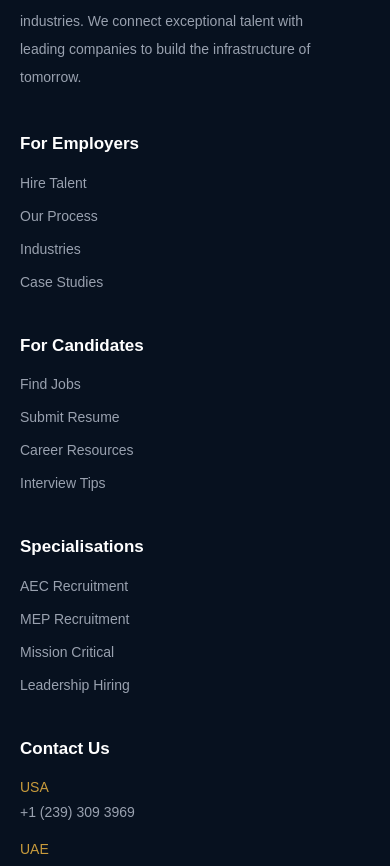
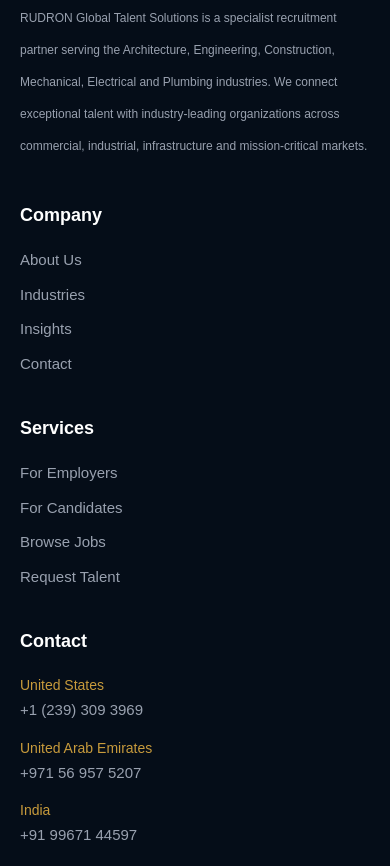
Before and after one commit to Sonu080195/trinex-website2, a Next.js app: page /about in a window 390 px wide. Shown: the part 4105-4971 px from the top of the page. Built offline with nearby package versions, Linux system fonts and the light colour scheme.

Commit message:
Updated website

```diff
--- a/components/Footer.tsx
+++ b/components/Footer.tsx
@@ -1,118 +1,128 @@
 import Link from "next/link";
 
 export default function Footer() {
+  return (
+    <footer className="bg-[#050D18] border-t border-white/5">
 
-  return (
+      <div className="max-w-7xl mx-auto px-5 sm:px-6 lg:px-6">
 
-    <footer className="bg-[#07111F] px-5 sm:px-6 lg:px-18 pt-12 sm:pt-14 lg:pt-16 pb-6 sm:pb-8">
+        {/* TOP */}
+        <div className="py-12 sm:py-14 lg:py-16 border-b border-white/10">
 
-      <div className="max-w-7xl mx-auto">
-
-        {/* TOP GRID */}
-        <div className="grid grid-cols-1 sm:grid-cols-2 lg:grid-cols-5 gap-y-10 sm:gap-y-12 gap-x-8 border-b border-white/10 pb-10 sm:pb-12">
+          <div className="grid grid-cols-1 md:grid-cols-2 lg:grid-cols-5 gap-10 lg:gap-8">
 
             {/* BRAND */}
-          <div className="lg:col-span-1">
+            <div className="lg:col-span-2">
 
-            {/* LOGO */}
               <img
                 src="/images/TRINEX Logo.png"
                 alt="RUDRON"
-              className="w-[135px] sm:w-[150px] mb-4 sm:mb-5"
+                className="w-[150px] sm:w-[170px] mb-5"
               />
 
-            {/* TEXT */}
-            <p className="text-gray-400 leading-7 text-[14px] sm:text-[15px] max-w-[320px]">
+              <div className="inline-flex items-center bg-[#C89B3C]/10 border border-[#C89B3C]/20 rounded-full px-4 py-2 mb-5">
 
-              RUDRON Global Talent Solutions is a specialist recruitment firm
-              focused on the AEC & MEP industries. We connect exceptional talent
-              with leading companies to build the infrastructure of tomorrow.
+                <p className="text-[#C89B3C] text-[11px] uppercase tracking-[2px] font-medium">
+
+                  Serving USA • UAE • India
 
                 </p>
 
               </div>
 
-          {/* EMPLOYERS */}
+              <p className="text-gray-400 text-[12px] leading-8 max-w-[480px]">
+
+                RUDRON Global Talent Solutions is a specialist recruitment
+                partner serving the Architecture, Engineering,
+                Construction, Mechanical, Electrical and Plumbing industries.
+                We connect exceptional talent with industry-leading
+                organizations across commercial, industrial,
+                infrastructure and mission-critical markets.
+
+              </p>
+
+            </div>
+
+            {/* COMPANY */}
             <div>
 
-            <h3 className="text-white text-[17px] sm:text-lg font-semibold mb-4 sm:mb-5">
-              For Employers
+              <h3 className="text-white text-[18px] font-semibold mb-5">
+
+                Company
+
               </h3>
 
-            <div className="flex flex-col gap-3 text-[14px] sm:text-[15px]">
+              <div className="flex flex-col gap-3 text-[15px]">
 
-              <Link href="#" className="text-gray-400 hover:text-white transition">
-                Hire Talent
+                <Link
+                  href="/about"
+                  className="text-gray-400 hover:text-white transition"
+                >
+                  About Us
                 </Link>
 
-              <Link href="#" className="text-gray-400 hover:text-white transition">
-                Our Process
-              </Link>
-
-              <Link href="#" className="text-gray-400 hover:text-white transition">
+                <Link
+                  href="/industries"
+                  className="text-gray-400 hover:text-white transition"
+                >
                   Industries
                 </Link>
 
-              <Link href="#" className="text-gray-400 hover:text-white transition">
-                Case Studies
+                <Link
+                  href="/insights"
+                  className="text-gray-400 hover:text-white transition"
+                >
+                  Insights
+                </Link>
+
+                <Link
+                  href="/contact"
+                  className="text-gray-400 hover:text-white transition"
+                >
+                  Contact
                 </Link>
 
               </div>
 
             </div>
 
-          {/* CANDIDATES */}
+            {/* SERVICES */}
             <div>
 
-            <h3 className="text-white text-[17px] sm:text-lg font-semibold mb-4 sm:mb-5">
-              For Candidates
+              <h3 className="text-white text-[18px] font-semibold mb-5">
+
+                Services
+
               </h3>
 
-            <div className="flex flex-col gap-3 text-[14px] sm:text-[15px]">
+              <div className="flex flex-col gap-3 text-[15px]">
 
-              <Link href="#" className="text-gray-400 hover:text-white transition">
-                Find Jobs
+                <Link
+                  href="/employers"
+                  className="text-gray-400 hover:text-white transition"
+                >
+                  For Employers
                 </Link>
 
-              <Link href="#" className="text-gray-400 hover:text-white transition">
-                Submit Resume
+                <Link
+                  href="/candidates"
+                  className="text-gray-400 hover:text-white transition"
+                >
+                  For Candidates
                 </Link>
 
-              <Link href="#" className="text-gray-400 hover:text-white transition">
-                Career Resources
+                <Link
+                  href="/jobs"
+                  className="text-gray-400 hover:text-white transition"
+                >
+                  Browse Jobs
                 </Link>
 
-              <Link href="#" className="text-gray-400 hover:text-white transition">
-                Interview Tips
-              </Link>
-
-            </div>
-
-          </div>
-
-          {/* SPECIALISATIONS */}
-          <div>
-
-            <h3 className="text-white text-[17px] sm:text-lg font-semibold mb-4 sm:mb-5">
-              Specialisations
-            </h3>
-
-            <div className="flex flex-col gap-3 text-[14px] sm:text-[15px]">
-
-              <Link href="#" className="text-gray-400 hover:text-white transition">
-                AEC Recruitment
-              </Link>
-
-              <Link href="#" className="text-gray-400 hover:text-white transition">
-                MEP Recruitment
-              </Link>
-
-              <Link href="#" className="text-gray-400 hover:text-white transition">
-                Mission Critical
-              </Link>
-
-              <Link href="#" className="text-gray-400 hover:text-white transition">
-                Leadership Hiring
+                <Link
+                  href="/contact"
+                  className="text-gray-400 hover:text-white transition"
+                >
+                  Request Talent
                 </Link>
 
               </div>
@@ -122,29 +132,68 @@
             {/* CONTACT */}
             <div>
 
-            <h3 className="text-white text-[17px] sm:text-lg font-semibold mb-4 sm:mb-5">
-              Contact Us
+              <h3 className="text-white text-[18px] font-semibold mb-5">
+
+                Contact
+
               </h3>
 
-            <div className="flex flex-col gap-4 text-gray-400 text-[14px] sm:text-[15px]">
+              <div className="space-y-4">
 
                 <div>
-                <p className="text-[#C89B3C] mb-1">USA</p>
-                <p>+1 (239) 309 3969</p>
+
+                  <p className="text-[#C89B3C] text-sm mb-1">
+
+                    United States
+
+                  </p>
+
+                  <p className="text-gray-400 text-[15px]">
+
+                    +1 (239) 309 3969
+
+                  </p>
+
                 </div>
 
                 <div>
-                <p className="text-[#C89B3C] mb-1">UAE</p>
-                <p>+971 56 957 5207</p>
+
+                  <p className="text-[#C89B3C] text-sm mb-1">
+
+                    United Arab Emirates
+
+                  </p>
+
+                  <p className="text-gray-400 text-[15px]">
+
+                    +971 56 957 5207
+
+                  </p>
+
                 </div>
 
                 <div>
-                <p className="text-[#C89B3C] mb-1">India</p>
-                <p>+91 99671 44597</p>
+
+                  <p className="text-[#C89B3C] text-sm mb-1">
+
+                    India
+
+                  </p>
+
+                  <p className="text-gray-400 text-[15px]">
+
+                    +91 99671 44597
+
+                  </p>
+
                 </div>
 
-              <div>
-                <p>info@rudron.com</p>
+                <p className="text-gray-400 text-[15px]">
+
+                  admin@rudron.com
+
+                </p>
+
               </div>
 
             </div>
@@ -154,24 +203,29 @@
         </div>
 
         {/* BOTTOM */}
-        <div className="flex flex-col sm:flex-row items-start sm:items-center justify-between gap-4 sm:gap-6 pt-6 sm:pt-7">
+        <div className="py-6 flex flex-col md:flex-row items-center justify-between gap-4">
 
-          <p className="text-gray-500 text-[12px] sm:text-sm leading-6">
+          <p className="text-gray-500 text-[13px] text-center md:text-left">
 
             © 2026 RUDRON Global Talent Solutions. All Rights Reserved.
 
           </p>
 
-          <div className="flex items-center gap-5 sm:gap-8 text-[12px] sm:text-sm">
+          <div className="flex items-center gap-6 text-[13px]">
 
-            <Link href="#" className="text-gray-500 hover:text-white transition">
+            <Link
+              href="/privacy-policy"
+              className="text-gray-500 hover:text-white transition"
+            >
               Privacy Policy
             </Link>
 
-            <Link href="#" className="text-gray-500 hover:text-white transition">
+            <Link
+              href="/terms"
+              className="text-gray-500 hover:text-white transition"
+            >
               Terms & Conditions
             </Link>
-
           </div>
 
         </div>
@@ -179,6 +233,5 @@
       </div>
 
     </footer>
-
   );
 }
--- a/components/Hero.tsx
+++ b/components/Hero.tsx
@@ -6,6 +6,7 @@
   Users,
   Target,
   Globe,
+  BriefcaseBusiness,
 } from "lucide-react";
 
 import EmployerModal from "@/components/EmployerModal";
@@ -21,24 +22,26 @@
 
   const features = [
     {
-      icon: Users,
-      title: "AEC & MEP",
-      subtitle: "Recruitment Experts",
+      icon: BriefcaseBusiness,
+      title: "Executive Search",
+      subtitle:
+        "Leadership & Strategic Hiring",
     },
     {
       icon: Target,
-      title: "Industry Focused",
-      subtitle: "Technical. Skilled. Professional.",
+      title: "Project Staffing",
+      subtitle:
+        "Project-Ready Professionals",
     },
     {
       icon: Globe,
-      title: "Global Reach",
-      subtitle: "USA | Canada | UAE | India",
+      title: "Global Talent Network",
+      subtitle:
+        "USA • Canada • UAE • India",
     },
   ];
 
   return (
-
     <>
 
       {/* EMPLOYER MODAL */}
@@ -57,73 +60,74 @@
         }
       />
 
-      <section className="relative min-h-screen w-full overflow-hidden">
+      <section className="relative min-h-[85vh] overflow-hidden">
 
-        {/* BACKGROUND IMAGE */}
+        {/* BACKGROUND */}
         <div
-          className="
-            absolute inset-0
-            bg-cover
-            bg-[76%]
-            sm:bg-center
-          "
+          className="absolute inset-0 bg-cover bg-[76%] sm:bg-center"
           style={{
             backgroundImage:
-              "linear-gradient(to right, rgba(10,10,10,0.92) 12%, rgba(7,17,31,0.78) 40%, rgba(7,17,31,0.22) 100%), url('/hero-bg.png')",
+              "linear-gradient(to right, rgba(7,17,31,0.97) 10%, rgba(7,17,31,0.88) 42%, rgba(7,17,31,0.30) 100%), url('/hero-bg.png')",
           }}
         />
 
         {/* CONTENT */}
         <div className="relative z-10 min-h-screen flex items-center">
 
-          <div className="max-w-7xl mx-auto w-full px-5 lg:px-18">
+          <div className="max-w-7xl mx-auto w-full px-5 sm:px-6 lg:px-6">
 
-            {/* CONTENT WRAPPER */}
-            <div className="max-w-[760px] pt-28 sm:pt-36 lg:pt-48 pb-12 sm:pb-16">
+            <div className="max-w-[820px] pt-28 sm:pt-36 lg:pt-44 pb-12">
 
               {/* LABEL */}
-              <p className="text-[#C89B3C] uppercase tracking-[3px] sm:tracking-[4px] text-[10px] sm:text-sm mb-4 sm:mb-5 leading-6">
+              <p className="text-[#C89B3C] uppercase tracking-[4px] text-[11px] sm:text-sm mb-5">
 
-                AEC & MEP Recruitment Specialists
+                AEC • MEP • Construction Recruitment
 
               </p>
 
               {/* HEADING */}
-              <h1 className="text-white font-bold leading-[1.04] text-[34px] sm:text-[48px] lg:text-[64px] mb-5 sm:mb-7">
+              <h1 className="text-white font-bold leading-[1.08] text-[34px] sm:text-[48px] lg:text-[64px] mb-6">
 
-                Enabling
+                Connecting Exceptional
+
+                <br/>
                 <span className="text-[#C89B3C]">
-                  {" "}AEC & MEP
+                  {" "} AEC & MEP
                 </span>
+
+                {" "} Talent
 
                 <br />
 
-                Leaders To Hire
-
-                <br />
-
-                The Right Talent.
+                With Industry Leaders
 
               </h1>
 
               {/* DESCRIPTION */}
-              <p className="text-gray-300 text-[15px] sm:text-[18px] leading-7 sm:leading-9 mb-8 sm:mb-10 max-w-[680px]">
+              <p className="text-gray-300 text-[12px] sm:text-[16px] leading-8 sm:leading-9 mb-10 max-w-[860px]">
 
-                RUDRON helps in precision hiring for AEC & MEP leaders—delivering project-ready talent from engineers to directors, across the country.
+                RUDRON is a specialist executive search and
+                recruitment partner serving the AEC & MEP industries.
+
+                We help employers secure project-ready
+                professionals, leadership talent and
+                hard-to-find technical specialists across
+                commercial, industrial, infrastructure and
+                mission-critical markets.
 
               </p>
 
               {/* BUTTONS */}
-              <div className="flex flex-col sm:flex-row gap-3 sm:gap-4 mb-10 sm:mb-14">
+              <div className="flex flex-col sm:flex-row gap-4 mb-12">
 
                 <button
                   onClick={() =>
                     setEmployerOpen(true)
                   }
-                  className="bg-[#C89B3C] text-black px-6 sm:px-7 py-3.5 sm:py-4 rounded-xl text-[14px] sm:text-base font-semibold hover:opacity-90 transition w-full sm:w-auto"
+                  className="bg-[#C89B3C] text-black px-8 py-4 rounded-xl text-[15px] font-semibold hover:opacity-90 transition"
                 >
 
-                  For Employers
+                  Hire Talent
 
                 </button>
 
@@ -131,17 +135,19 @@
                   onClick={() =>
                     setCandidateOpen(true)
                   }
-                  className="border border-white/20 text-white px-6 sm:px-7 py-3.5 sm:py-4 rounded-xl text-[14px] sm:text-base hover:border-[#C89B3C] transition w-full sm:w-auto"
+                  className="border border-white/20 text-white px-8 py-4 rounded-xl text-[15px] font-medium hover:border-[#C89B3C] transition"
                 >
 
-                  For Candidates
+                  Explore Opportunities
 
                 </button>
 
               </div>
 
-              {/* FEATURE POINTS */}
-              <div className="grid grid-cols-1 sm:grid-cols-2 lg:flex lg:flex-wrap gap-5 sm:gap-7 lg:gap-12">
+
+
+              {/* FEATURES */}
+              <div className="grid grid-cols-1 sm:grid-cols-2 lg:grid-cols-3 gap-6 lg:gap-10">
 
                 {features.map((item, index) => {
 
@@ -151,10 +157,9 @@
 
                     <div
                       key={index}
-                      className="flex items-start gap-3 sm:gap-4"
+                      className="flex items-start gap-4"
                     >
 
-                      {/* ICON */}
                       <div className="mt-1 shrink-0">
 
                         <Icon
@@ -165,16 +170,15 @@
 
                       </div>
 
-                      {/* TEXT */}
                       <div>
 
-                        <h4 className="text-white font-semibold text-[14px] sm:text-base mb-1">
+                        <h4 className="text-white font-semibold text-[15px] sm:text-base mb-1">
 
                           {item.title}
 
                         </h4>
 
-                        <p className="text-gray-300 text-[12px] sm:text-sm leading-6">
+                        <p className="text-gray-400 text-[13px] sm:text-sm leading-6">
 
                           {item.subtitle}
 
@@ -199,6 +203,5 @@
       </section>
 
     </>
-
   );
 }
--- a/components/HomeCTA.tsx
+++ b/components/HomeCTA.tsx
@@ -45,7 +45,7 @@
 
               </p>
 
-              <h2 className="text-[#07111F] text-[34px] lg:text-[46px] font-bold leading-tight mb-5">
+              <h2 className="text-[#07111F] text-[30px] lg:text-[42px] font-bold leading-tight mb-5">
 
                 Looking To Hire Or Exploring
                 <br />
@@ -54,7 +54,7 @@
 
               </h2>
 
-              <p className="text-gray-600 text-lg leading-8 max-w-2xl">
+              <p className="text-gray-600 text-md leading-8 max-w-2xl">
 
                 Whether you're hiring top talent or looking for your next
                 career move, we're here to help you take the next step.
--- a/components/InsightsSection.tsx
+++ b/components/InsightsSection.tsx
@@ -36,7 +36,7 @@
 
   return (
 
-    <section className="bg-[#F7F7F7] px-5 sm:px-6 lg:px-12 pb-14 sm:pb-18 overflow-hidden">
+    <section className="bg-[#F7F7F7] px-5 sm:px-4 lg:px-10 pb-12 sm:pb-16 overflow-hidden">
 
       <div className="max-w-7xl mx-auto">
 
@@ -54,13 +54,13 @@
 
             </p>
 
-            <h2 className="text-[#07111F] text-[32px] sm:text-[42px] md:text-[52px] lg:text-[58px] font-bold leading-[1.08] mb-4">
+            <h2 className="text-[#07111F] text-[30px] sm:text-[42px] md:text-[52px] lg:text-[58px] font-bold leading-[1.02] mb-4">
 
               Stay Ahead Of The Industry
 
             </h2>
 
-            <p className="text-gray-500 text-[14px] sm:text-lg leading-7 sm:leading-6 max-w-3xl">
+            <p className="text-gray-500 text-[12px] sm:text-[16px] leading-7 sm:leading-6 max-w-3xl">
 
               Explore recruitment trends, salary insights, and market updates
               shaping the future of AEC & MEP hiring.
@@ -185,7 +185,7 @@
                 <div className="absolute inset-0 bg-gradient-to-t from-[#07111F]/70 to-transparent" />
 
                 {/* CATEGORY */}
-                <div className="absolute bottom-5 left-5">
+                <div className="absolute bottom-3 left-3">
 
                   <div className="bg-[#C89B3C] text-black text-xs font-semibold uppercase tracking-[2px] px-4 py-2 rounded-full">
 
--- a/components/Navbar.tsx
+++ b/components/Navbar.tsx
@@ -102,10 +102,10 @@
             </Link>
 
             <Link
-              href="/specialisations"
+              href="/insights"
               className="hover:text-[#C89B3C] transition duration-300"
             >
-              Specialisations
+              Insights
             </Link>
 
             <Link
@@ -241,9 +241,10 @@
               {[
                 ["Home", "/"],
                 ["About", "/about"],
-                ["Industries", "/industries"],
                 ["Employers", "/employers"],
                 ["Candidates", "/candidates"],
+                ["Industries", "/industries"],
+                ["Insights", "/insights"],
                 ["Contact", "/contact"],
               ].map(([label, href]) => (
 
--- a/components/Specialisations.tsx
+++ b/components/Specialisations.tsx
@@ -181,7 +181,7 @@
     <section className="relative bg-[#F7F7F7] py-12 sm:py-14 px-5 sm:px-6 lg:px-20 overflow-hidden">
 
       {/* TOP TEXT */}
-      <div className="text-center mb-10 sm:mb-16">
+      <div className="text-center mb-6 sm:mb-16">
 
         <p className="text-[#C89B3C] uppercase tracking-[3px] sm:tracking-[4px] text-[11px] sm:text-sm mb-4 sm:mb-5">
 
@@ -189,7 +189,7 @@
 
         </p>
 
-        <h2 className="text-[#07111F] text-[34px] sm:text-5xl lg:text-6xl font-bold leading-[1.08] mb-5 sm:mb-6">
+        <h2 className="text-[#07111F] text-[30px] sm:text-[42px] md:text-[52px] lg:text-[58px] font-bold leading-[1.08] mb-4">
 
           Expertise Across
           <br />
@@ -337,7 +337,7 @@
     <div className="max-w-7xl mx-auto px-5 sm:px-8 py-14 sm:py-20">
 
       {/* TOP */}
-      <div className="flex items-start justify-between mb-10 sm:mb-16 gap-5">
+      <div className="flex items-start justify-between mb-6 sm:mb-16 gap-5">
 
         <div>
 
--- a/components/ValueSection.tsx
+++ b/components/ValueSection.tsx
@@ -43,23 +43,23 @@
   ];
 
   return (
-    <section className="bg-[#07111F] py-14 px-6 lg:px-20">
+    <section className="bg-[#07111F] py-12 px-6 lg:px-20">
 
       {/* TOP */}
       <div className="text-center mb-18">
 
-        <p className="text-[#C89B3C] uppercase tracking-[4px] text-sm mb-5">
+        <p className="text-[#C89B3C] uppercase tracking-[4px] text-sm mb-7">
           Our Approach
         </p>
 
-        <h2 className="text-white text-5xl lg:text-6xl font-bold mb-6">
+        <h2 className="text-white text-[30px] sm:text-[42px] lg:text-[52px] font-bold leading-[1.08]">
           Recruitment Solutions That Create Value
         </h2>
 
       </div>
 
       {/* GRID */}
-      <div className="grid grid-cols-1 md:grid-cols-2 lg:grid-cols-5 gap-10">
+      <div className="grid grid-cols-1 md:grid-cols-2 lg:grid-cols-5 gap-6">
 
         {items.map((item, index) => {
 
--- a/components/WhyChooseUs.tsx
+++ b/components/WhyChooseUs.tsx
@@ -45,7 +45,7 @@
 
   return (
 
-    <section className="relative bg-[#07111F] overflow-hidden py-14 sm:py-16 lg:py-20 px-5 sm:px-6 lg:px-16">
+    <section className="relative bg-[#07111F] overflow-hidden py-12 sm:py-16 lg:py-20 px-5 sm:px-6 lg:px-16">
 
       {/* BACKGROUND GLOW */}
       <div className="absolute inset-0 bg-[radial-gradient(circle_at_top_right,rgba(200,155,60,0.12),transparent_30%)]" />
@@ -55,13 +55,13 @@
         {/* TOP */}
         <div className="max-w-3xl mb-10 sm:mb-14">
 
-          <p className="text-[#C89B3C] uppercase tracking-[3px] sm:tracking-[4px] text-[11px] sm:text-sm mb-4">
+          <p className="text-[#C89B3C] uppercase tracking-[3px] sm:tracking-[4px] text-[11px] sm:text-sm mb-5">
 
             Why Industry Leaders Choose RUDRON
 
           </p>
 
-          <h2 className="text-white text-[32px] sm:text-[42px] lg:text-[56px] font-bold leading-[1.08] mb-5">
+        <h2 className="text-white text-[30px] sm:text-[42px] md:text-[52px] lg:text-[58px] font-bold leading-[1.02] mb-4">
 
             Recruitment Built For
             <br />
@@ -70,7 +70,7 @@
 
           </h2>
 
-          <p className="text-gray-400 text-[14px] sm:text-[17px] leading-7 sm:leading-8 max-w-2xl">
+          <p className="text-gray-500 text-[12px] sm:text-[16px] leading-7 sm:leading-6 max-w-3xl">
 
             We deliver strategic talent solutions for construction firms, general contractors, subcontractors, and mission critical organizations across high-growth markets.
 
```
Also changed, not shown: components/HeroJobsCarousel.tsx (+122 -30 lines). Lines whose indentation alone changed are shown as unchanged.
